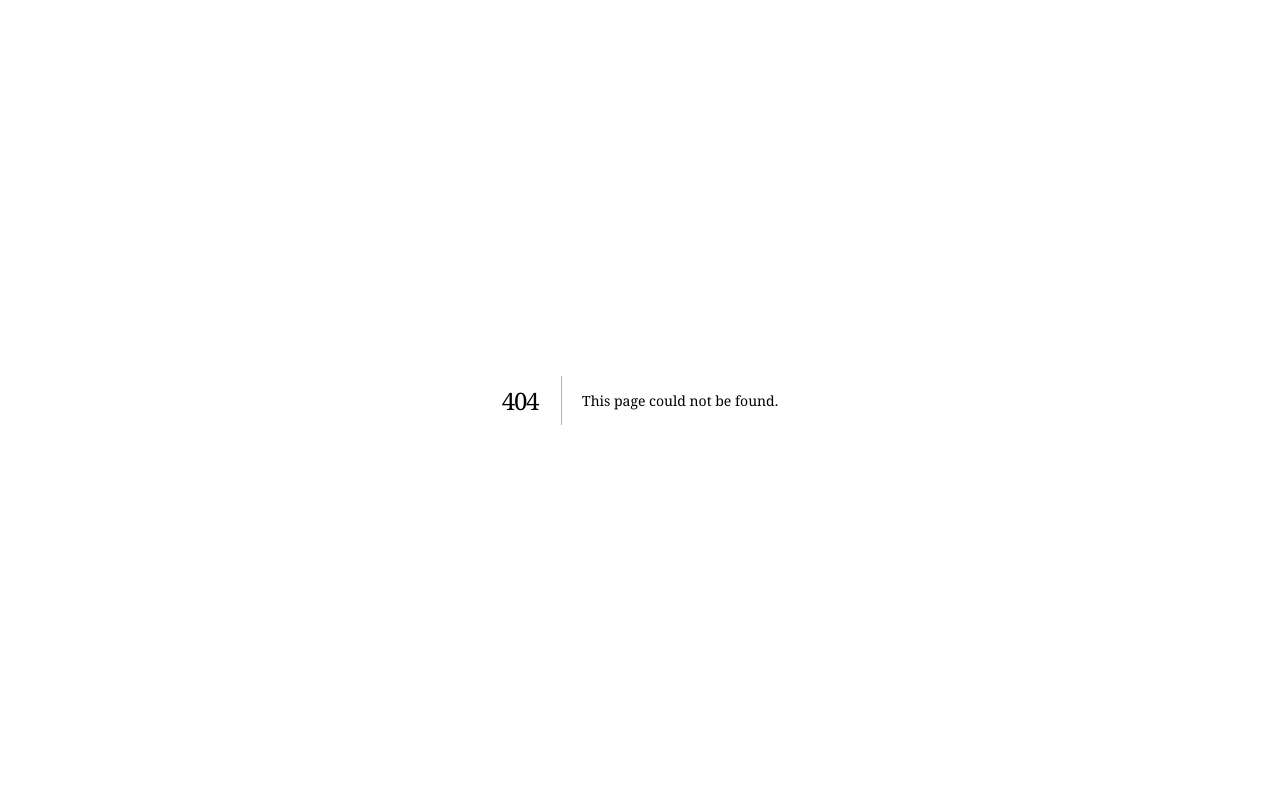
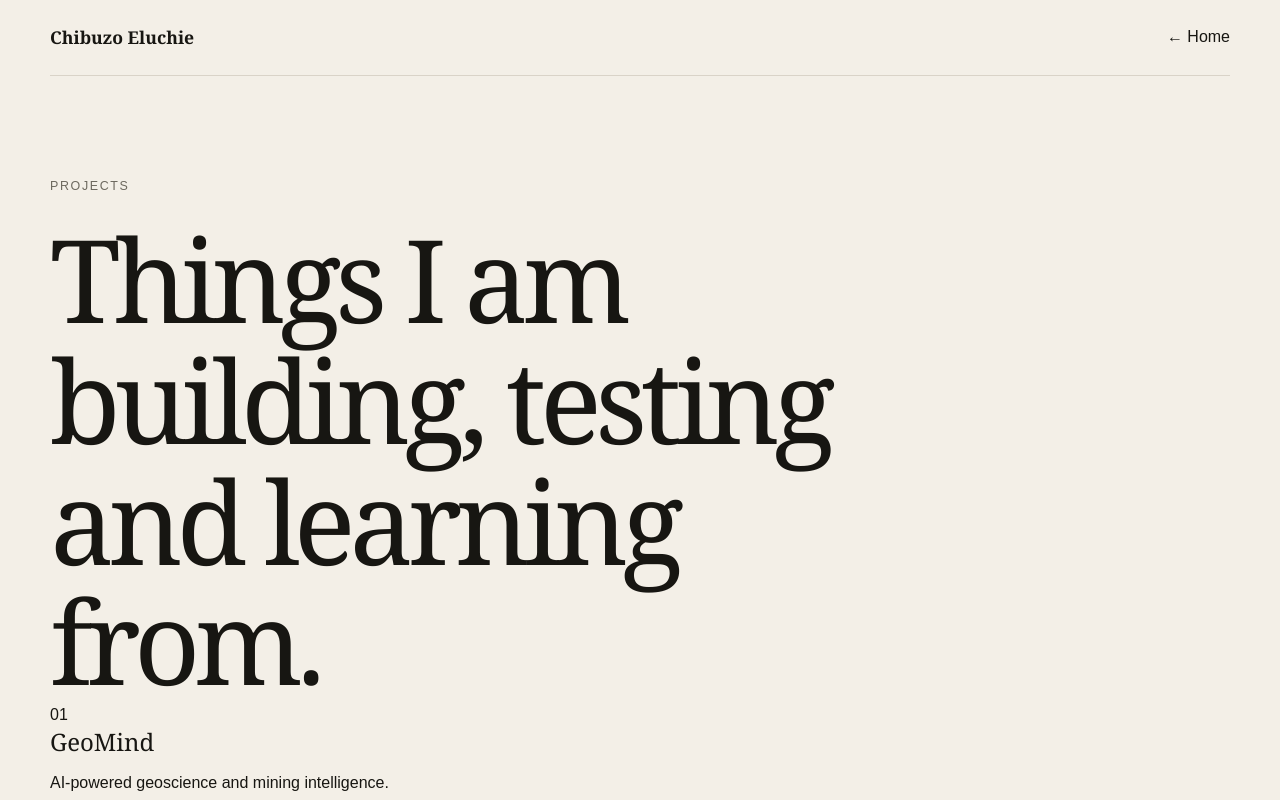
Before and after one commit to eluchiejustice-tech/sb1-gsxehyek, a Next.js app: page /projects in a window 1280 px wide. Before the commit this address had no page. Shown: the top 800 px of the page. Built offline with nearby package versions, Linux system fonts and the light colour scheme.

Commit message:
Add projects page

```diff
--- /dev/null
+++ b/app/projects/page.jsx
@@ -0,0 +1 @@
+const projects=[["GeoMind","AI-powered geoscience and mining intelligence.","Actively developing"],["Stratum","Technology for the solid-minerals ecosystem, combining marketplace infrastructure with mineral intelligence.","Product development"],["NIN Intelligence","A community-focused prototype exploring structured household information, identification, safety communication and coordination.","Prototype / paused"]];export default function Projects(){return <main className="inner-page"><header className="container nav"><a className="brand" href="/">Chibuzo Eluchie</a><a href="/">← Home</a></header><section className="section"><div className="container"><p className="eyebrow">Projects</p><h1 className="page-title">Things I am building, testing and learning from.</h1><div className="project-list">{projects.map(([name,description,status],i)=><article className="project-row" key={name}><span className="project-number">0{i+1}</span><div><h2>{name}</h2><p>{description}</p></div><span className="status">{status}</span></article>)}</div></div></section></main>}
```
